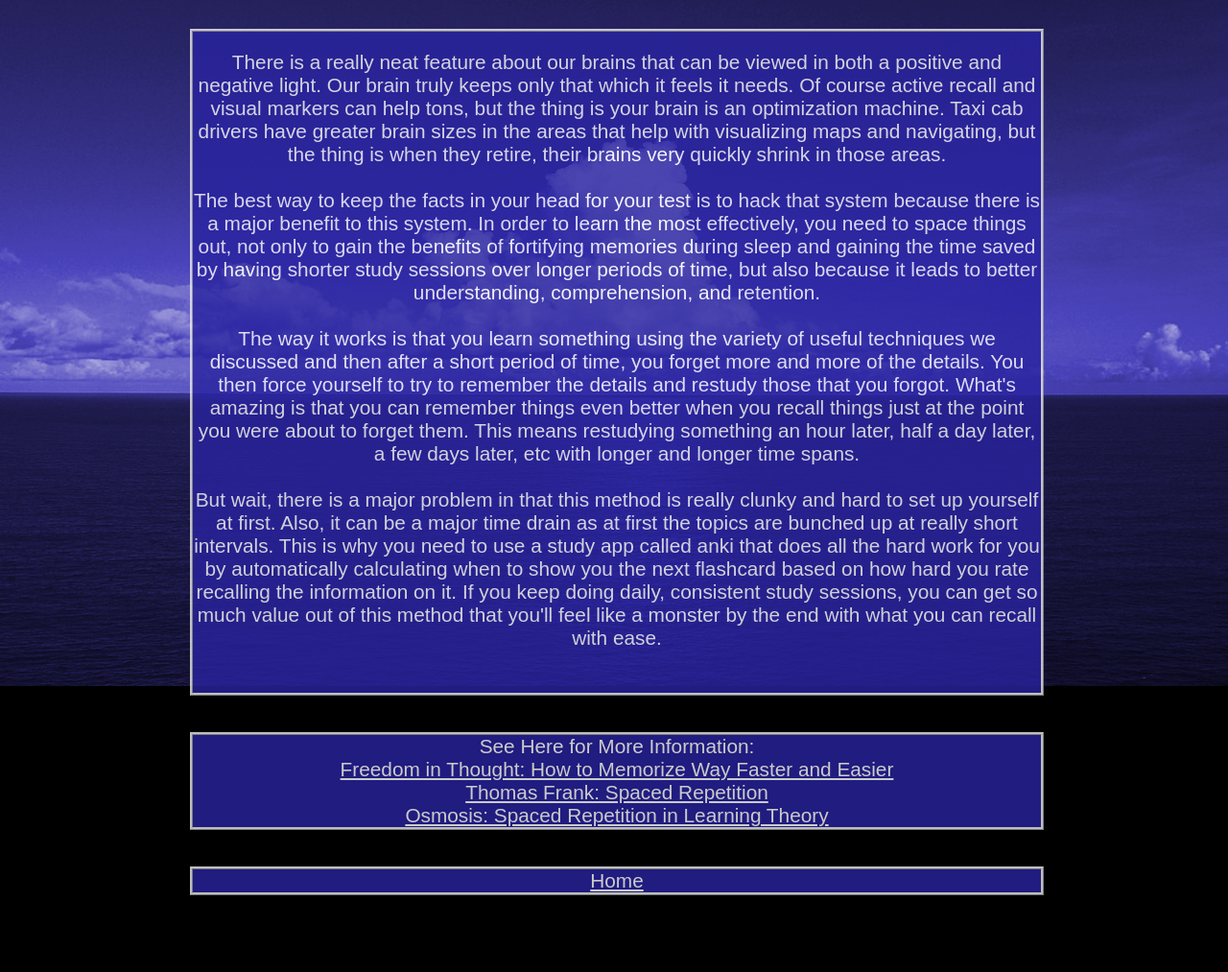
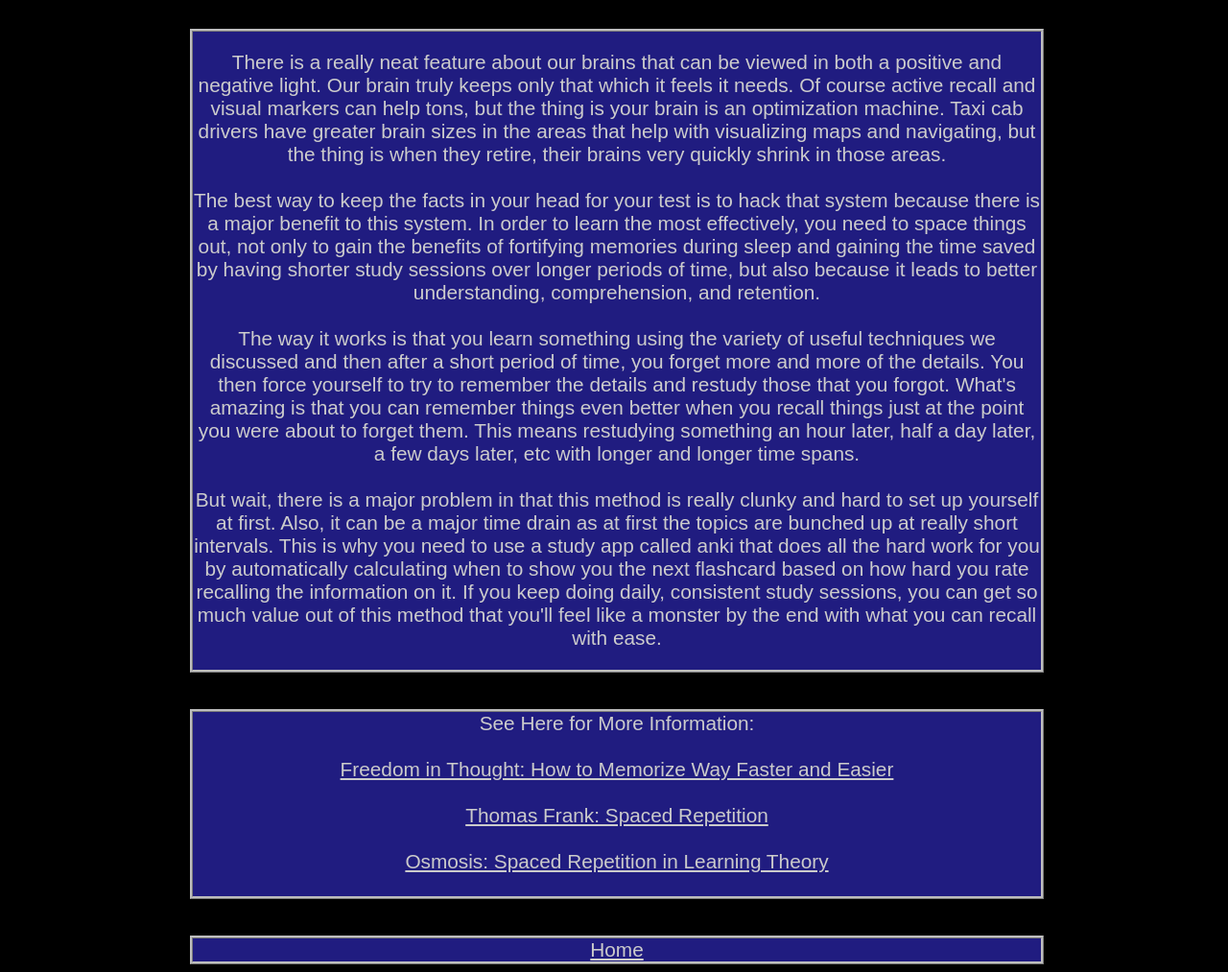
Before and after one commit to umb-study-tips/umb-study-tips.github.io, a plain HTML site: page unorganized/SpacedRepetition.html in a window 1280 px wide. Shown: the part 85-1098 px from the top of the page at 96% size. Before the commit the page ends 1026 px from the top, so only its background shows below. Drawn offline with Linux system fonts and the light colour scheme.

Commit message:
idk anymore

```diff
--- a/main.css
+++ b/main.css
@@ -1,5 +1,5 @@
 body {
-    background : "image/ocean.png";
+    background : "AnimeClouds.png";
     background-color: 000000;
     background-repeat : no-repeat;
     background-size: 100% 100vh;
--- a/unorganized/SpacedRepetition.html
+++ b/unorganized/SpacedRepetition.html
@@ -4,7 +4,7 @@
     <title>Study Tips: Spaced Repetition</title>
 
     <link rel="stylesheet" type="text/css" href="../main.css" />
-    <body background="../image/ocean.png">
+    <body>
         <div class="websiteHeader" align=center>
             Spaced Repetition
             <div class="subHead">
@@ -20,21 +20,20 @@
 
                 The way it works is that you learn something using the variety of useful techniques we discussed and then after a short period of time, you forget more and more of the details. You then force yourself to try to remember the details and restudy those that you forgot. What's amazing is that you can remember things even better when you recall things just at the point you were about to forget them. This means restudying something an hour later, half a day later, a few days later, etc with longer and longer time spans.<br /><br />
 
-                But wait, there is a major problem in that this method is really clunky and hard to set up yourself at first. Also, it can be a major time drain as at first the topics are bunched up at really short intervals. This is why you need to use a study app called anki that does all the hard work for you by automatically calculating when to show you the next flashcard based on how hard you rate recalling the information on it. If you keep doing daily, consistent study sessions, you can get so much value out of this method that you'll feel like a monster by the end with what you can recall with ease.<br /><br />
-            </p>
+                But wait, there is a major problem in that this method is really clunky and hard to set up yourself at first. Also, it can be a major time drain as at first the topics are bunched up at really short intervals. This is why you need to use a study app called anki that does all the hard work for you by automatically calculating when to show you the next flashcard based on how hard you rate recalling the information on it. If you keep doing daily, consistent study sessions, you can get so much value out of this method that you'll feel like a monster by the end with what you can recall with ease.
         </div>
 
         <div class="centerText" align=center>
-            See Here for More Information:<br />
+            See Here for More Information:<br /><br />
             <a href=https://www.youtube.com/watch?v=rWhzH07UG0s>
                 Freedom in Thought: How to Memorize Way Faster and Easier
-            </a><br />
+            </a><br /><br />
             <a href=https://www.youtube.com/watch?v=eVajQPuRmk8&t=38s>
                 Thomas Frank: Spaced Repetition
-            </a><br />
+            </a><br /><br />
             <a href=https://www.youtube.com/watch?v=cVf38y07cfk>
                 Osmosis: Spaced Repetition in Learning Theory
-            </a></br>
+            </a></br><br />
         </div>
 
         <div class="centerText" align=center>
```
Also changed, not shown: index.html (+1 -1 lines), unorganized/Sleep.html (+1 -1 lines), AnimeClouds.png (deleted).
